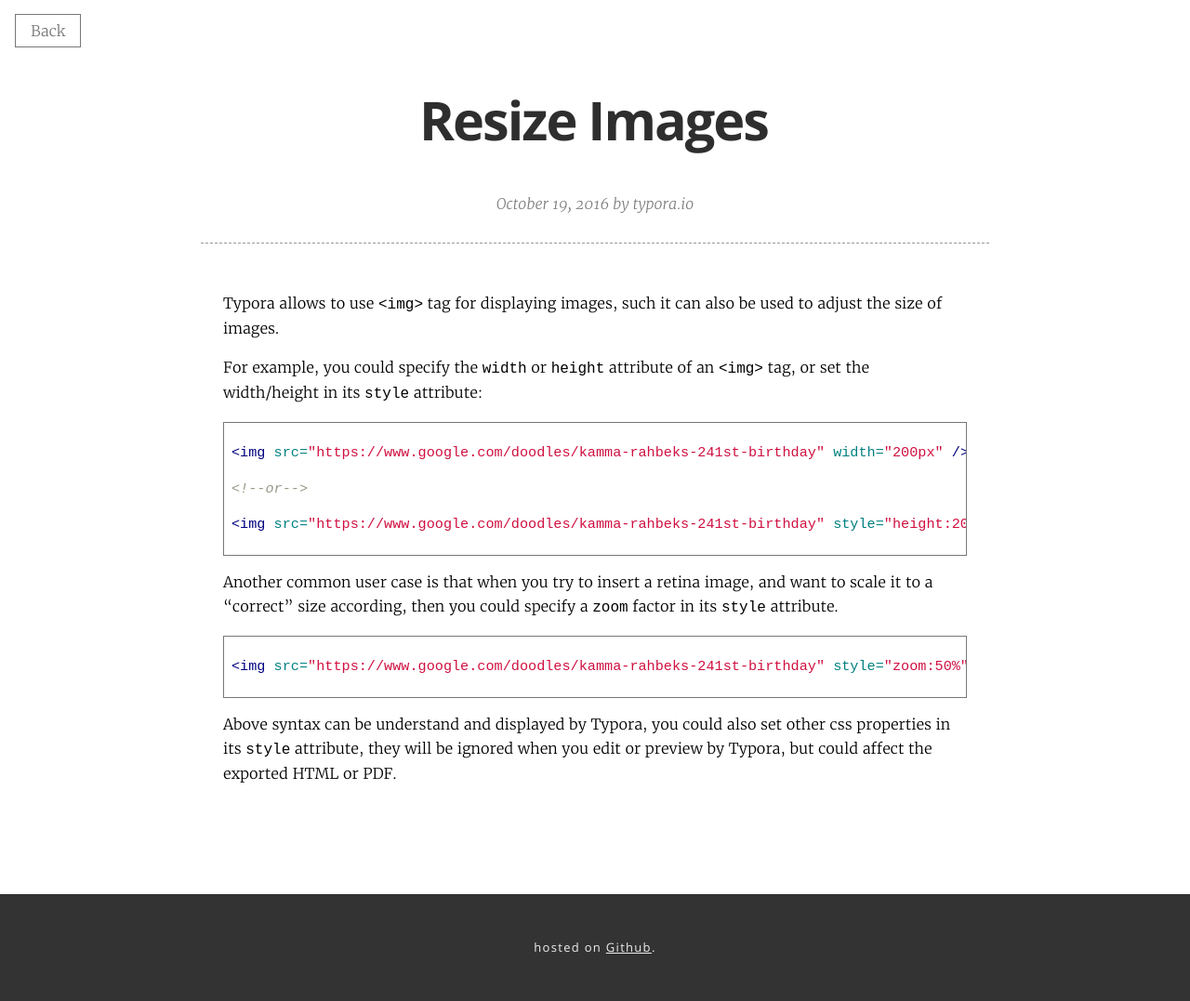
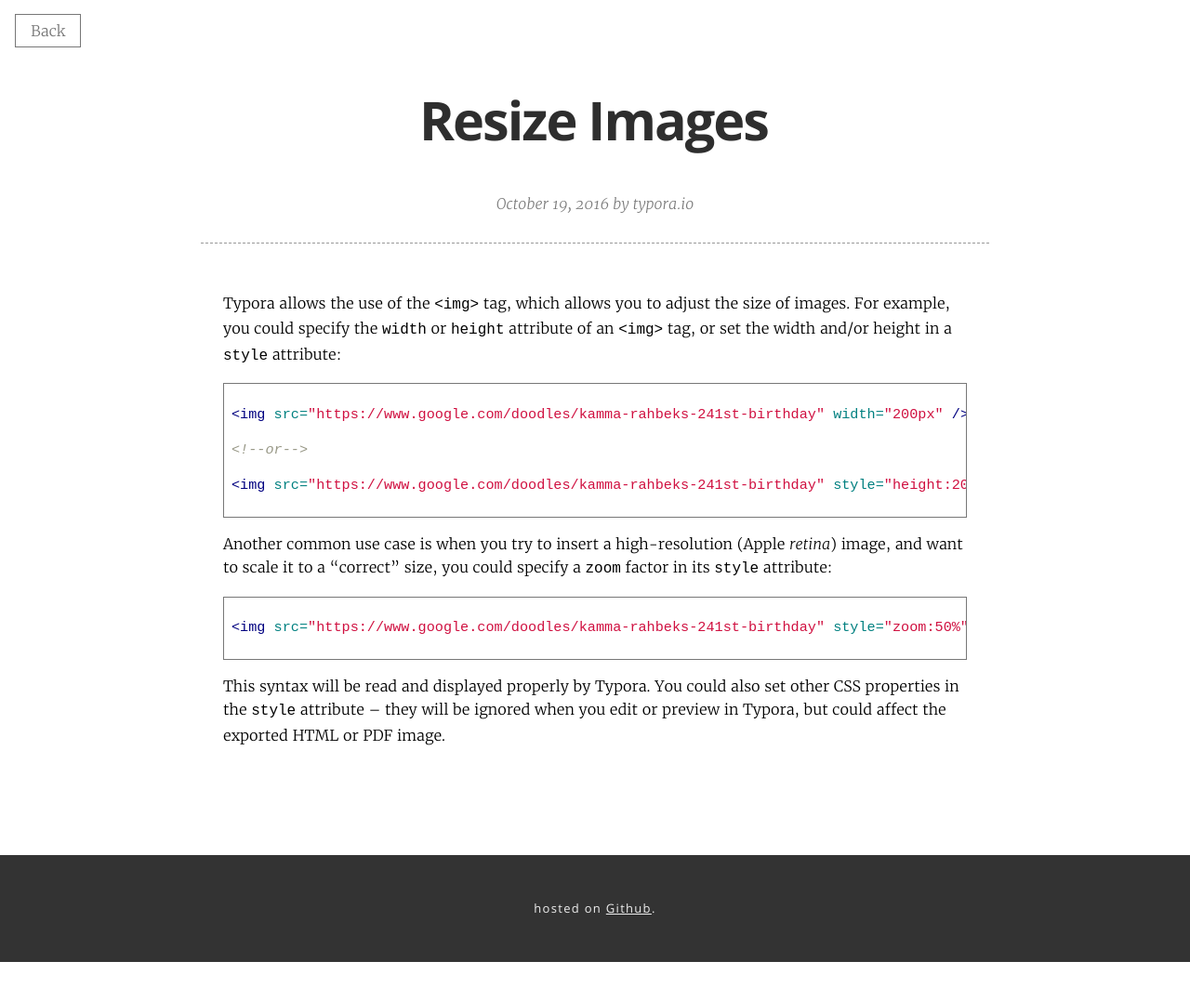
Before and after one commit to typora/support.typora.io, a Jekyll site: the page built from _posts/2016-10-19-Resize Image.md, in a window 1280 px wide. Shown: the whole page at 93% size. Built offline with Jekyll 4.4.1, drawn with Linux system fonts in a browser that asks for light colours; nearby versions of some CDN libraries; library files that are not in the unit come from our copies; after the commit the page ends 1035 px from its top, so only the background shows below that.

Commit message:
First edit of 2016-10-19-Resize Image
Minor corrections.

````diff
--- a/_posts/2016-10-19-Resize Image.md
+++ b/_posts/2016-10-19-Resize Image.md
@@ -8,9 +8,7 @@ typora-root-url: ../
 
 ---
 
-Typora allows to use `<img>` tag for displaying images, such it can also be used to adjust the size of images.
-
-For example, you could specify the `width` or `height` attribute of an `<img>` tag, or set the width/height in its `style` attribute:
+Typora allows the use of the `<img>` tag, which allows you to adjust the size of images. For example, you could specify the `width` or `height` attribute of an `<img>` tag, or set the width and/or height in a `style` attribute:
 
 ```html
 <img src="https://www.google.com/doodles/kamma-rahbeks-241st-birthday" width="200px" />
@@ -20,10 +18,10 @@ For example, you could specify the `width` or `height` attribute of an `<img>` t
 <img src="https://www.google.com/doodles/kamma-rahbeks-241st-birthday" style="height:200px" />
 ```
 
-Another common user case is that when you try to insert a retina image, and want to scale it to a "correct" size according, then you could specify a `zoom` factor in its `style` attribute.
+Another common use case is when you try to insert a high-resolution (Apple *retina*) image, and want to scale it to a "correct" size, you could specify a `zoom` factor in its `style` attribute:
 
 ```html
 <img src="https://www.google.com/doodles/kamma-rahbeks-241st-birthday" style="zoom:50%" />
 ```
 
-Above syntax can be understand and displayed by Typora, you could also set other css properties in its `style` attribute, they will be ignored when you edit or preview by Typora, but could affect the exported HTML or PDF.
+This syntax will be read and displayed properly by Typora. You could also set other CSS properties in the `style` attribute -- they will be ignored when you edit or preview in Typora, but could affect the exported HTML or PDF image.
````
